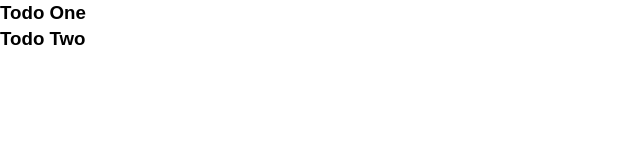
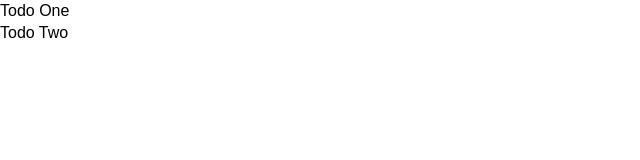
Before and after one commit to dennisoconnell/Todo_App_In_Vue, a Vue app: page / in a window 1280 px wide. Shown: the top 160 px of the page, without its empty margins (0-640 px from the left). Built offline with nearby package versions, Linux system fonts and the light colour scheme.

Commit message:
corrected capitalization error in TodoItem.vue, now correctly outputs the todoitems

```diff
--- a/src/App.vue
+++ b/src/App.vue
@@ -12,6 +12,7 @@
   components: {
     Todos
   },
+
   data(){
     return{
       todos: [
--- /dev/null
+++ b/src/components/TodoItem.vue
@@ -0,0 +1,32 @@
+<template>
+    <div>
+        <p>{{todo.title}}</p>
+    </div>
+</template>
+
+<script>
+export default {
+    name: "TodoItem",
+    props: ["todo"]
+}
+</script>
+
+<style scoped>
+.todo-item {
+    background: #f4f4f4;
+    padding: 10px;
+    border-bottom: 1px #ccc dotted;
+  }
+  .is-complete {
+    text-decoration: line-through;
+  }
+  .del {
+    background: #ff0000;
+    color: #fff;
+    border: none;
+    padding: 5px 9px;
+    border-radius: 50%;
+    cursor: pointer;
+    float: right;
+  }
+</style>
--- a/src/components/Todos.vue
+++ b/src/components/Todos.vue
@@ -1,16 +1,20 @@
 <template>
     <div>
-        <div v-for="todo in todos" :key="todo.id">
-            <h3>{{todo.title}}</h3>
+        <div v-bind:key="todo.id" v-for="todo in todos" >
+            <TodoItem v-bind:todo="todo" />
         </div>
     </div>
-
 </template>
 
 <script>
+import TodoItem from './TodoItem.vue';
+
 export default {
     name: "Todos",
-    props: ["todos"]
+    components: {
+        TodoItem
+    },
+    props:["todos"]
 }
 </script>
 
```
